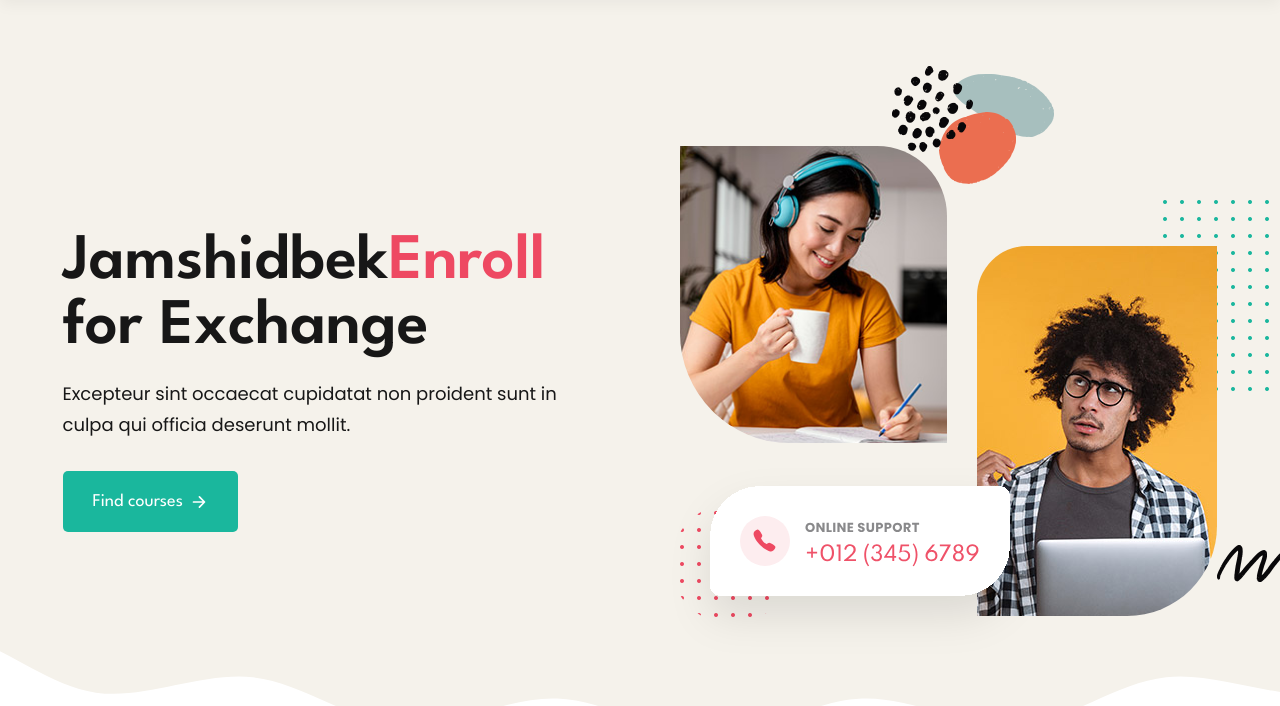
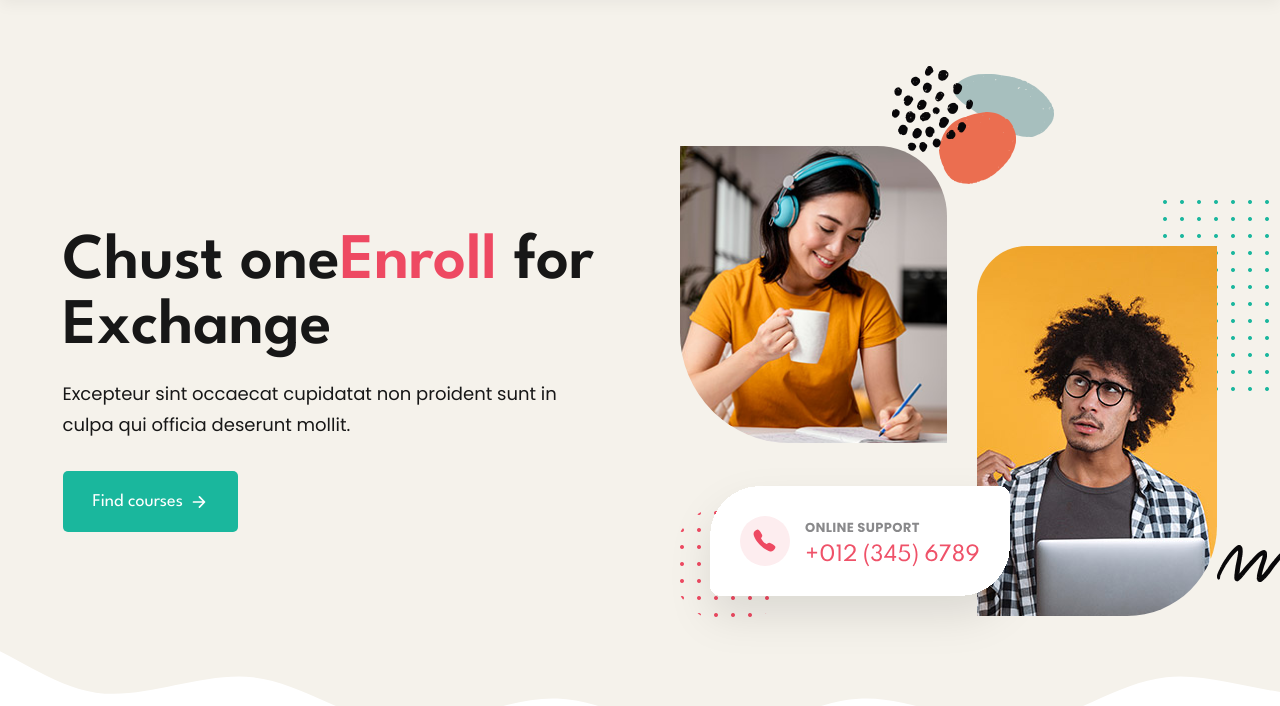
Before and after one commit to Jamshidbek00707/bhdsflj, a plain HTML site: page index.html in a window 1280 px wide. Shown: the part 94-800 px from the top of the page. Drawn offline with nearby package versions, Linux system fonts and the light colour scheme.

Commit message:
Update index.html

```diff
--- a/index.html
+++ b/index.html
@@ -141,7 +141,7 @@
           <div class="hero-content">
 
             <h1 class="h1 section-title">
-              Jamshidbek<span class="span">Enroll</span> for Exchange
+              Chust one<span class="span">Enroll</span> for Exchange
             </h1>
 
             <p class="hero-text">
```
